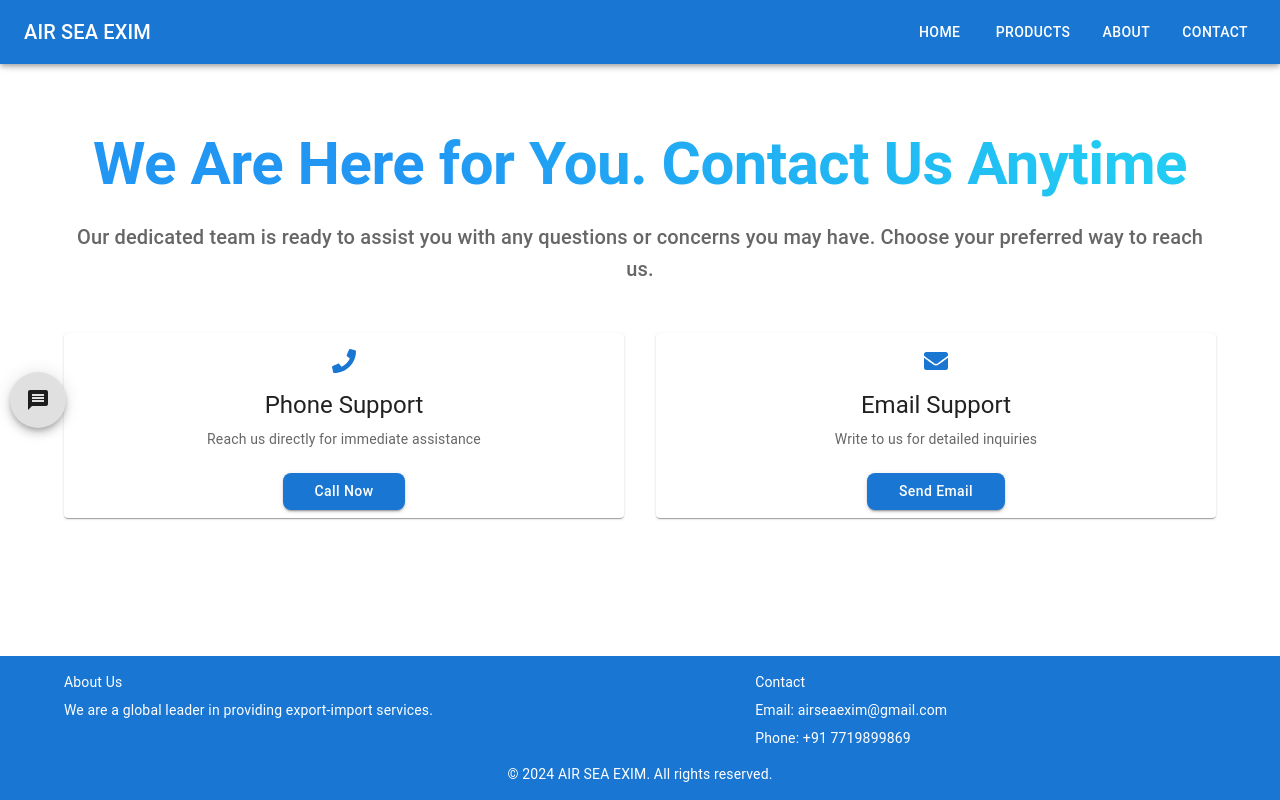
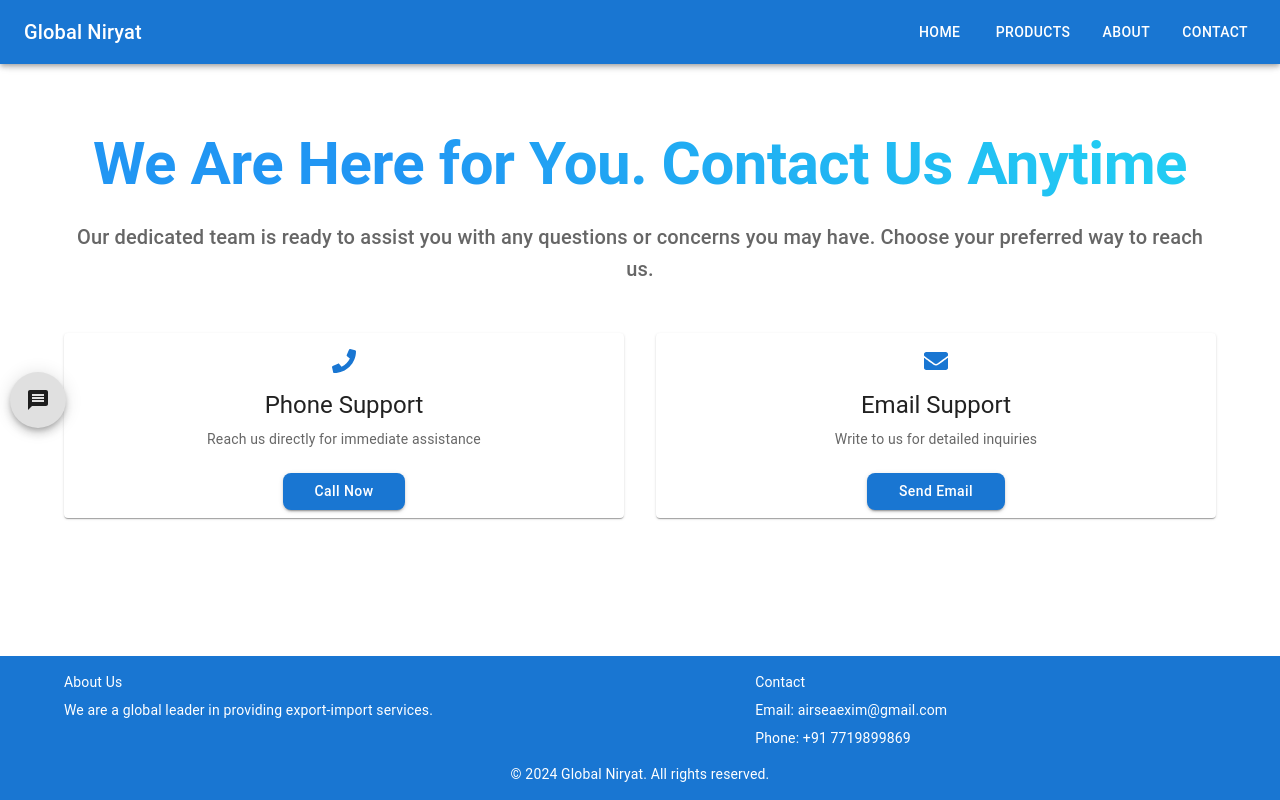
Before and after one commit to AjinkyaBhagat/GlobalNiryatUI, a React (Vite) app: page /contact in a window 1280 px wide. Built offline with nearby package versions, Linux system fonts and the light colour scheme.

Commit message:
Updated name to global niryat.

```diff
--- a/src/components/home/HomePageText.tsx
+++ b/src/components/home/HomePageText.tsx
@@ -39,7 +39,7 @@ const HomePageText: React.FC = () => {
   return (
     <>
       <WelcomeText variant="h4">Welcome to</WelcomeText>
-      <CompanyText variant="h1">AIR SEA EXIM</CompanyText>
+      <CompanyText variant="h1">Global Niryat</CompanyText>
     </>
   );
 };
--- a/src/components/home/SplitScreenSection.tsx
+++ b/src/components/home/SplitScreenSection.tsx
@@ -94,13 +94,14 @@ const SplitScreenSection: React.FC = () => {
         }}
       >
         <StyledTypography variant="h3">
-          Unlocking Global Opportunities with AirSeaExim
+          Unlocking Global Opportunities with Global Niryat
         </StyledTypography>
         <Typography variant="body1" sx={{ marginBottom: "2rem" }}>
-          At AirSeaExim, we specialize in connecting India to the world through
-          efficient and reliable export-import services. Our end-to-end trade
-          and logistics solutions make cross-border business easier, faster, and
-          more profitable. Join us in shaping the future of international trade.
+          At Global Niryat, we specialize in connecting India to the world
+          through efficient and reliable export-import services. Our end-to-end
+          trade and logistics solutions make cross-border business easier,
+          faster, and more profitable. Join us in shaping the future of
+          international trade.
         </Typography>
       </Box>
     </Box>
--- a/src/components/home/WhyChooseSection.tsx
+++ b/src/components/home/WhyChooseSection.tsx
@@ -40,9 +40,9 @@ const WhyChooseSection: React.FC = () => {
     <StyledTypography
       variant="h1"
       as="h1" // Replace component with as
-      aria-label="Why Choose Air Sea Exim?"
+      aria-label="Why Choose Global Niryat?"
     >
-      Why Choose Air Sea Exim?
+      Why Choose Global Niryat?
     </StyledTypography>
   );
 };
--- a/src/components/layout/Footer.tsx
+++ b/src/components/layout/Footer.tsx
@@ -29,7 +29,7 @@ const Footer: React.FC = () => {
       </Container>
       <Box sx={{ textAlign: "center", mt: 2 }}>
         <Typography variant="body2" color="white">
-          © {new Date().getFullYear()} AIR SEA EXIM. All rights reserved.
+          © {new Date().getFullYear()} Global Niryat. All rights reserved.
         </Typography>
       </Box>
     </Box>
--- a/src/components/layout/Header.tsx
+++ b/src/components/layout/Header.tsx
@@ -38,7 +38,7 @@ export default function DrawerAppBar(props: Props) {
   const drawer = (
     <Box onClick={handleDrawerToggle} sx={{ textAlign: "center" }}>
       <Typography variant="h6" sx={{ my: 2 }}>
-        AIR SEA EXIM
+        Global Niryat
       </Typography>
       <Divider />
       <List>
@@ -71,7 +71,7 @@ export default function DrawerAppBar(props: Props) {
             component="div"
             sx={{ display: "flex", alignItems: "center", flexGrow: 1 }}
           >
-            AIR SEA EXIM
+            Global Niryat
           </Typography>
 
           {/* Hamburger Menu (Mobile View Only) */}
```
